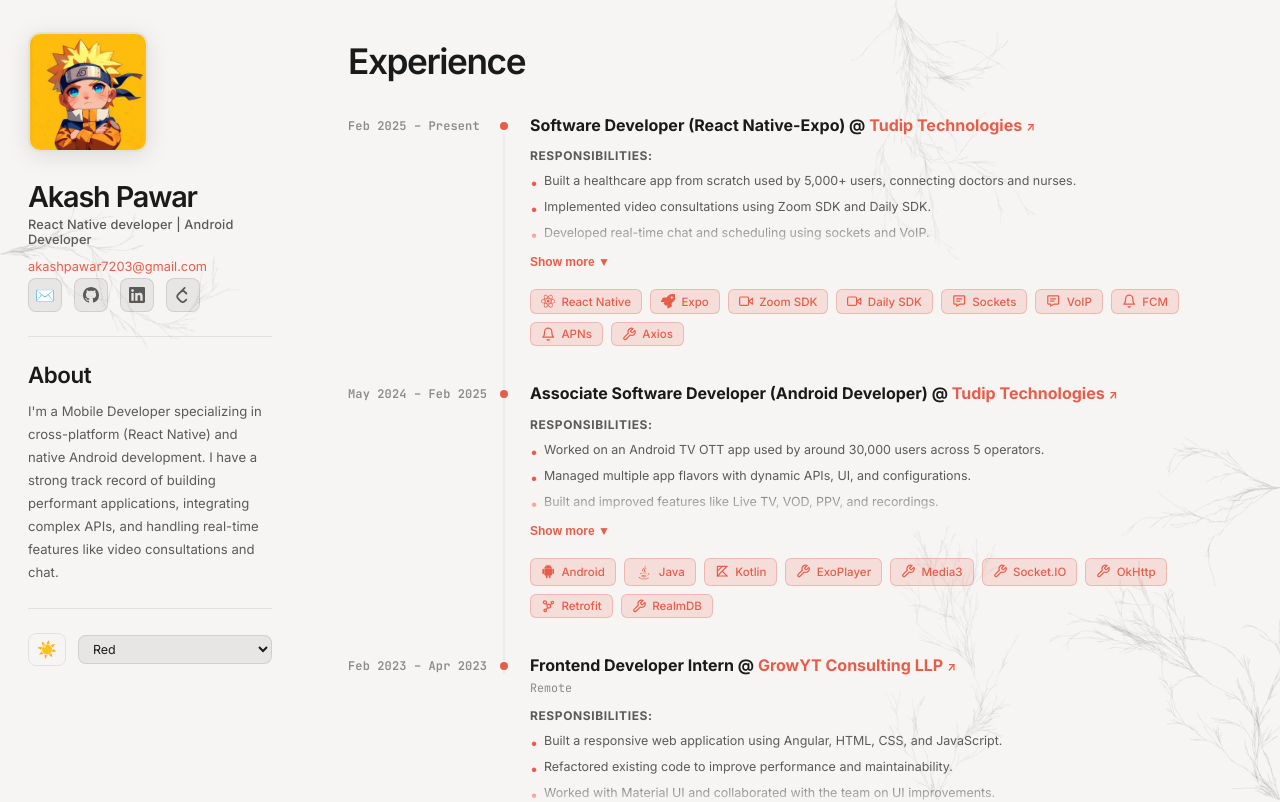
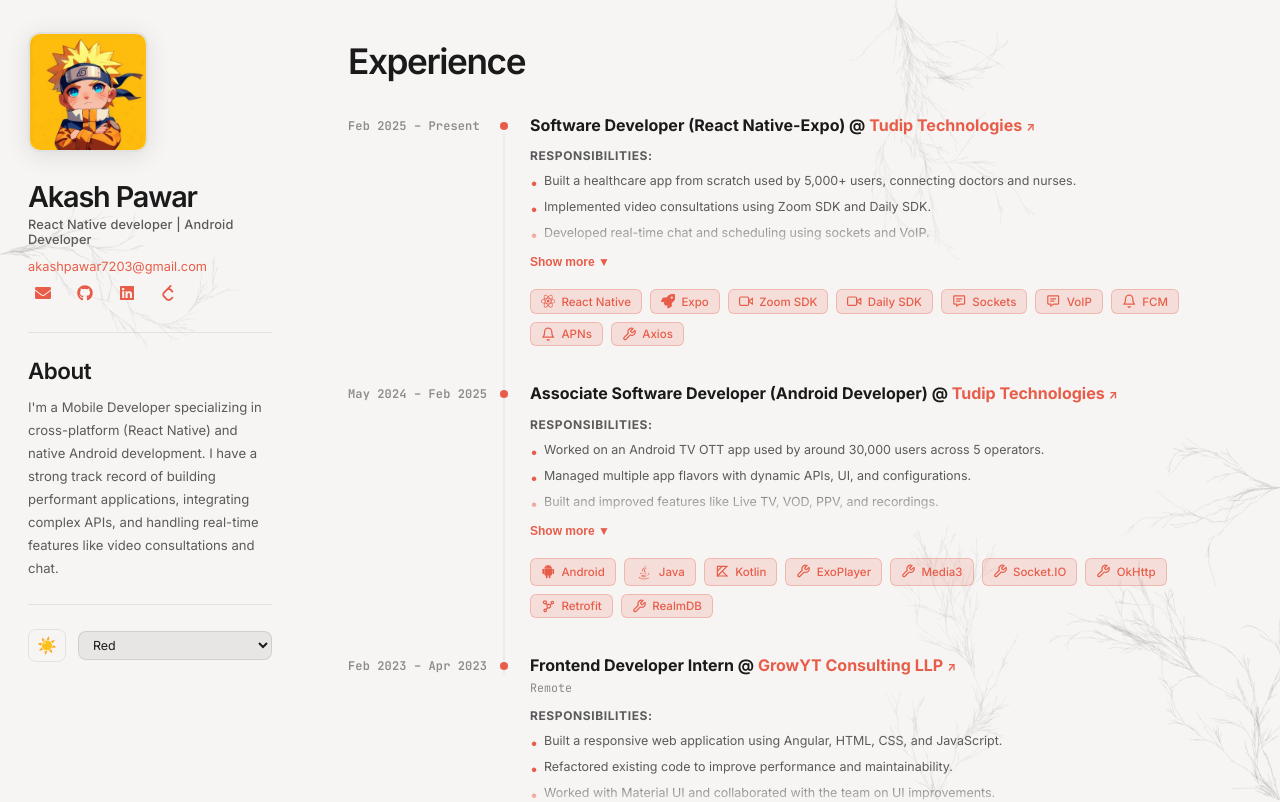
Before and after one commit to akashpawar1010/portfolio, a React (Vite) app: page / in a window 1280 px wide. Shown: the top 802 px of the page. Built offline with nearby package versions, Linux system fonts and the light colour scheme.

Commit message:
icon formatting

```diff
--- a/src/components/Sidebar.jsx
+++ b/src/components/Sidebar.jsx
@@ -1,6 +1,7 @@
 import React from 'react';
 import { motion } from 'framer-motion';
 import { portfolioData } from '../data/portfolio';
+import { FaGithub, FaLinkedin, FaEnvelope } from 'react-icons/fa';
 
 const { name, title, email, avatar, about, socials } = portfolioData;
 
@@ -39,17 +40,13 @@ export default function Sidebar({ theme, setTheme, accent, setAccent }) {
         {/* Social links */}
         <div className="sidebar-socials">
           <a className="social-link" href={`mailto:${email}`} title="Email" id="social-email">
-            ✉️
+            <FaEnvelope size={16} />
           </a>
           <a className="social-link" href={socials.github} target="_blank" rel="noopener noreferrer" title="GitHub" id="social-github">
-            <svg width="16" height="16" viewBox="0 0 24 24" fill="currentColor">
-              <path d="M12 0C5.37 0 0 5.37 0 12c0 5.31 3.435 9.795 8.205 11.385.6.105.825-.255.825-.57 0-.285-.015-1.23-.015-2.235-3.015.555-3.795-.735-4.035-1.41-.135-.345-.72-1.41-1.23-1.695-.42-.225-1.02-.78-.015-.795.945-.015 1.62.87 1.845 1.23 1.08 1.815 2.805 1.305 3.495.99.105-.78.42-1.305.765-1.605-2.67-.3-5.46-1.335-5.46-5.925 0-1.305.465-2.385 1.23-3.225-.12-.3-.54-1.53.12-3.18 0 0 1.005-.315 3.3 1.23.96-.27 1.98-.405 3-.405s2.04.135 3 .405c2.295-1.56 3.3-1.23 3.3-1.23.66 1.65.24 2.88.12 3.18.765.84 1.23 1.905 1.23 3.225 0 4.605-2.805 5.625-5.475 5.925.435.375.81 1.095.81 2.22 0 1.605-.015 2.895-.015 3.3 0 .315.225.69.825.57A12.02 12.02 0 0024 12c0-6.63-5.37-12-12-12z"/>
-            </svg>
+            <FaGithub size={16} />
           </a>
           <a className="social-link" href={socials.linkedin} target="_blank" rel="noopener noreferrer" title="LinkedIn" id="social-linkedin">
-            <svg width="16" height="16" viewBox="0 0 24 24" fill="currentColor">
-              <path d="M20.447 20.452h-3.554v-5.569c0-1.328-.027-3.037-1.852-3.037-1.853 0-2.136 1.445-2.136 2.939v5.667H9.351V9h3.414v1.561h.046c.477-.9 1.637-1.85 3.37-1.85 3.601 0 4.267 2.37 4.267 5.455v6.286zM5.337 7.433a2.062 2.062 0 01-2.063-2.065 2.064 2.064 0 112.063 2.065zm1.782 13.019H3.555V9h3.564v11.452zM22.225 0H1.771C.792 0 0 .774 0 1.729v20.542C0 23.227.792 24 1.771 24h20.451C23.2 24 24 23.227 24 22.271V1.729C24 .774 23.2 0 22.222 0h.003z"/>
-            </svg>
+            <FaLinkedin size={16} />
           </a>
           {socials.leetcode && (
             <a className="social-link" href={socials.leetcode} target="_blank" rel="noopener noreferrer" title="LeetCode" id="social-leetcode">
--- a/src/index.css
+++ b/src/index.css
@@ -231,21 +231,19 @@ body {
   display: flex;
   align-items: center;
   justify-content: center;
-  width: 34px;
-  height: 34px;
-  border-radius: 8px;
-  background: var(--tag-bg);
-  border: 1px solid var(--tag-border);
-  color: var(--text-secondary);
+  width: 30px;
+  height: 30px;
+  border-radius: 6px;
+  color: var(--accent);
+  background: transparent;
   text-decoration: none;
   transition: all 0.2s ease;
 }
 
 .social-link:hover {
-  color: var(--accent);
-  border-color: var(--accent);
-  background: rgba(232, 93, 74, 0.08);
-  transform: translateY(-1px);
+  background-color: var(--accent);
+  color: #fff;
+  transform: translateY(-2px);
 }
 
 .sidebar-section-title {
```
